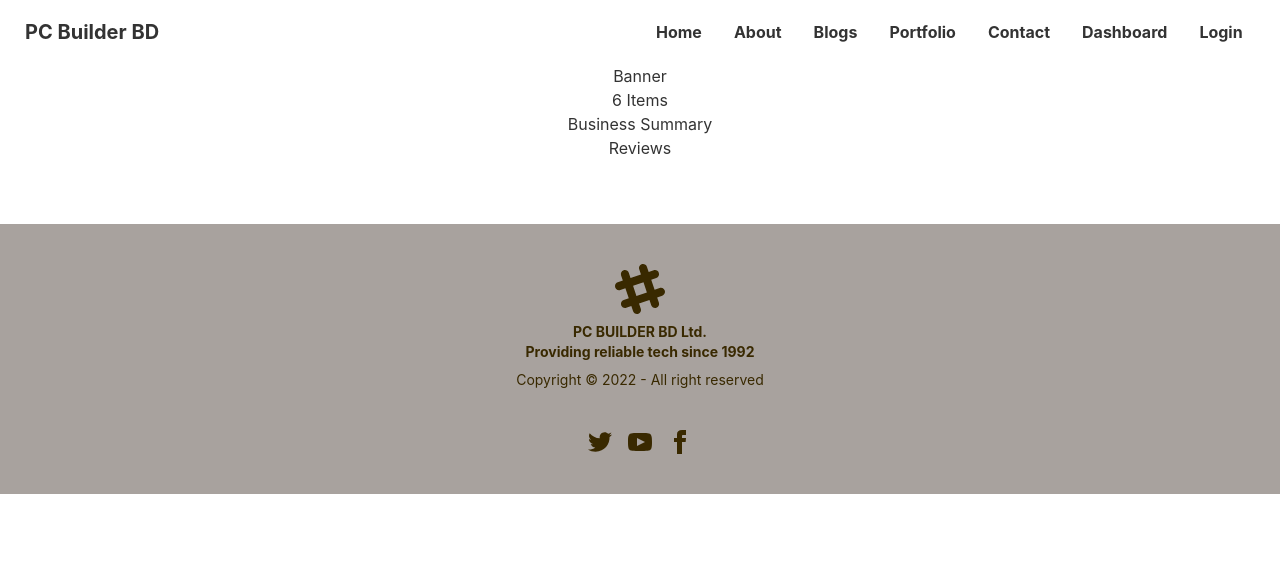
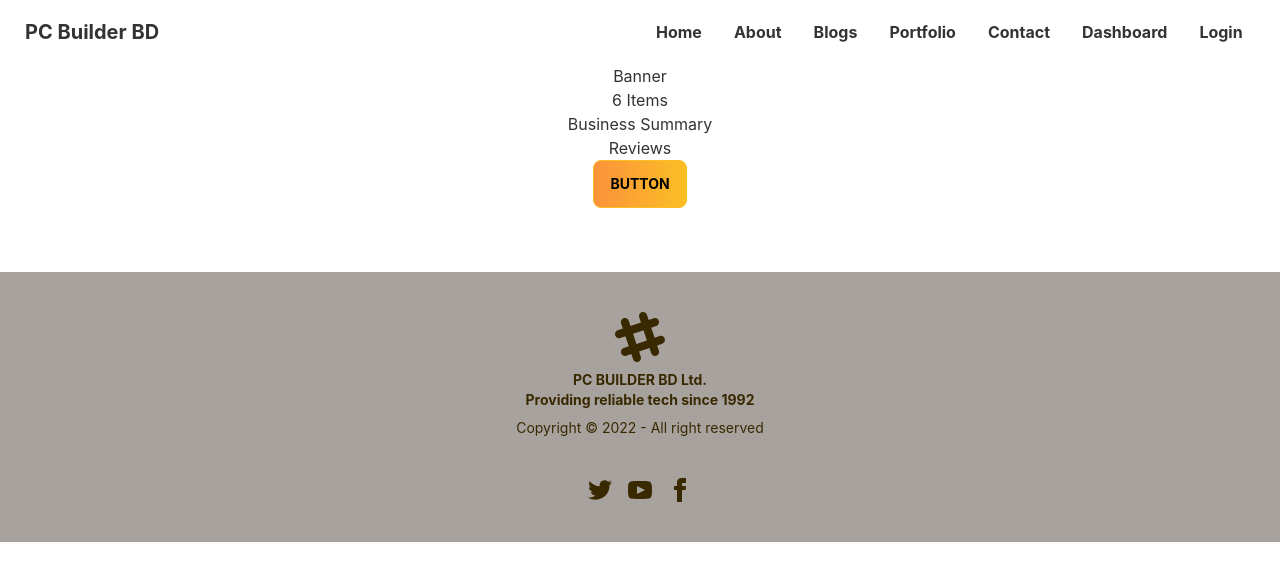
Before and after one commit to shawon-MG/Product_Manufacturer--ClientSide, a React (Create React App) app: page / in a window 1280 px wide. Shown: the top 580 px of the page. Built offline with nearby package versions, Linux system fonts and the light colour scheme.

Commit message:
MainButton added in Shared component

```diff
--- a/src/Pages/Home/Home.js
+++ b/src/Pages/Home/Home.js
@@ -1,5 +1,6 @@
 import React from 'react';
 import Footer from '../Shared/Footer';
+import MainButton from '../Shared/MainButton';
 import Banner from './Banner';
 import BusinessSummary from './BusinessSummary';
 import Items from './Items';
@@ -12,6 +13,7 @@ const Home = () => {
             <Items />
             <BusinessSummary />
             <Reviews />
+            <MainButton> Button </MainButton>
 
             <Footer />
         </div>
--- /dev/null
+++ b/src/Pages/Shared/MainButton.js
@@ -0,0 +1,11 @@
+import React from 'react';
+
+const MainButton = ({ children }) => {
+    return (
+        <div>
+            <button className="btn btn-primary font-bold text-black bg-gradient-to-r from-secondary to-primary">{children}</button>
+        </div>
+    );
+};
+
+export default MainButton;
```
